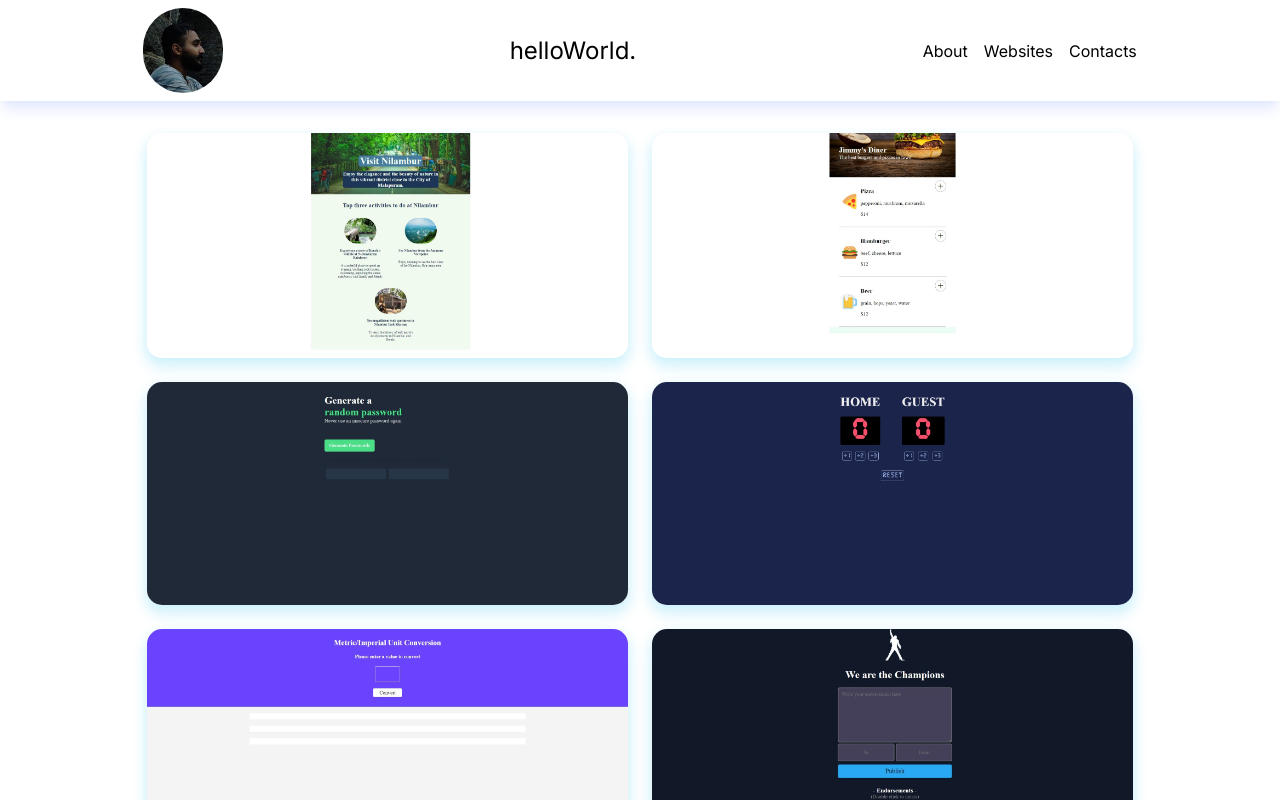
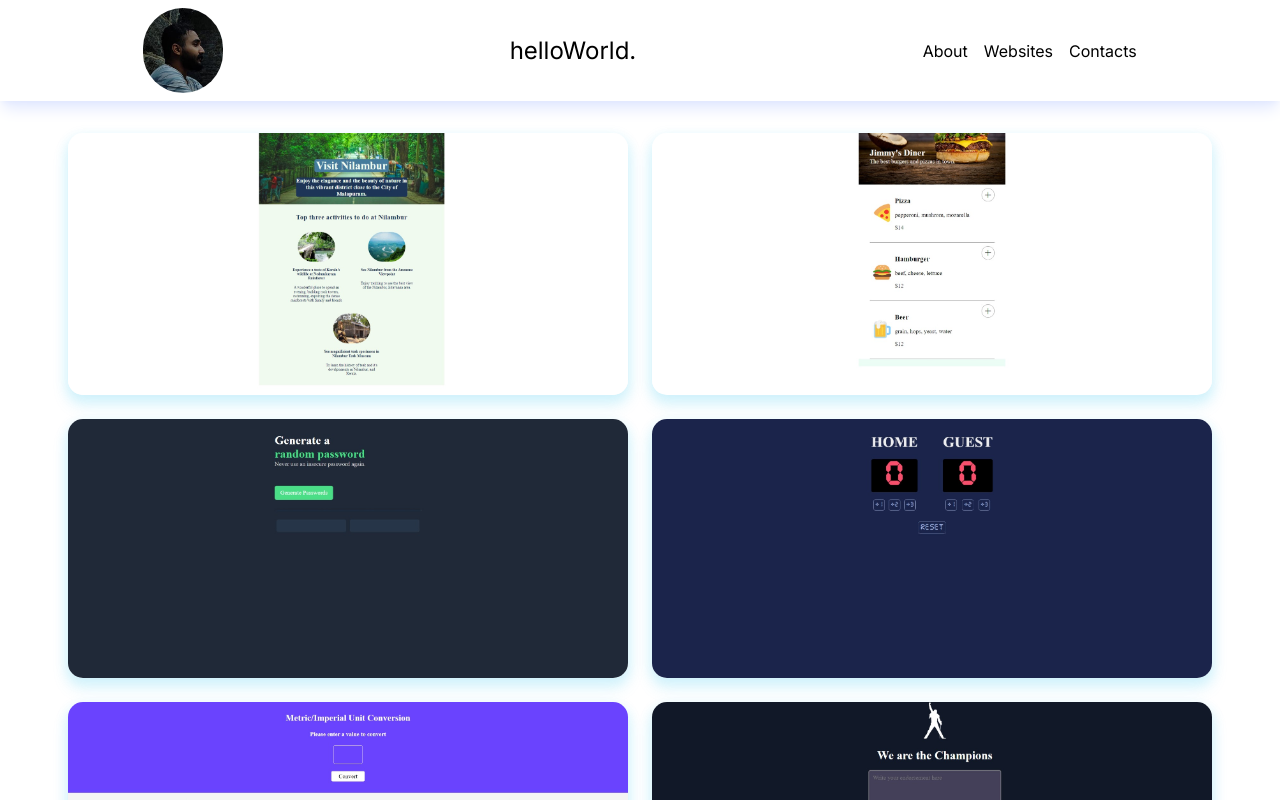
Before and after one commit to abelkjohn/portfolio, a Next.js app: page / in a window 1280 px wide. Shown: the top 800 px of the page. Built offline with nearby package versions, Linux system fonts and the light colour scheme.

Commit message:
modified:   app/globals.css

```diff
--- a/app/globals.css
+++ b/app/globals.css
@@ -7,7 +7,7 @@ html, body {
 }
 
 .ind-web {
-    width: 41%;
+    width: 35rem;
     box-shadow: 0 10px 15px 2px rgb(0 183 235 / 0.1), 0 4px 12px 2px rgb(0 183 235 / 0.1);
     overflow: hidden;
     border-radius: 15px;
```
